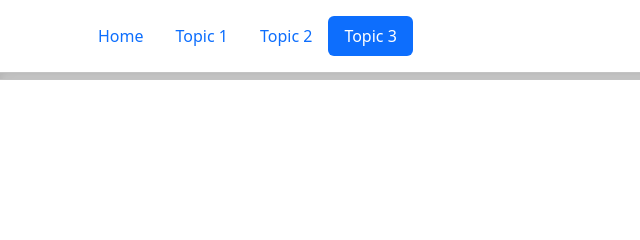
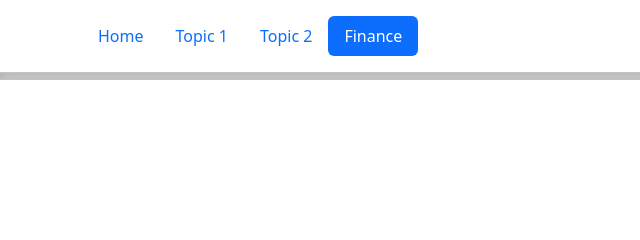
Before and after one commit to pawelliskiewicz/groupwork, a website: page finance.html in a window 1280 px wide. Shown: the top 240 px of the page, 0-640 px from the left. Drawn offline with nearby package versions, Linux system fonts and the light colour scheme.

Commit message:
update links

```diff
--- a/finance.html
+++ b/finance.html
@@ -15,7 +15,7 @@
           <li class="nav-item"><a href="./index.html" class="nav-link" aria-current="page">Home</a></li>
           <li class="nav-item"><a href="./topic1.html" class="nav-link">Topic 1</a></li>
           <li class="nav-item"><a href="./topic2.html" class="nav-link">Topic 2</a></li>
-          <li class="nav-item"><a href="./topic3.html" class="nav-link active">Topic 3</a></li>
+          <li class="nav-item"><a href="./finance.html" class="nav-link active">Finance</a></li>
         </ul>
         <li class="nav-item dropdown">
           <button class="btn btn-link nav-link py-2 px-0 px-lg-2 dropdown-toggle d-flex align-items-center" id="bd-theme" type="button" data-bs-toggle="dropdown" data-bs-display="static" aria-label="Toggle theme">
```
